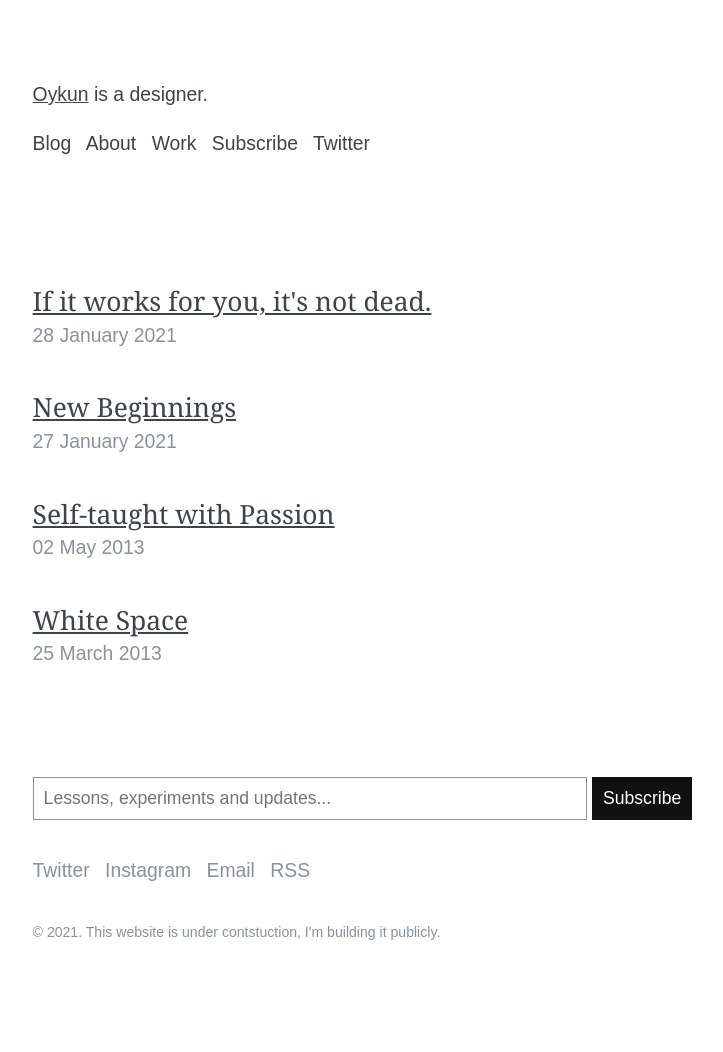
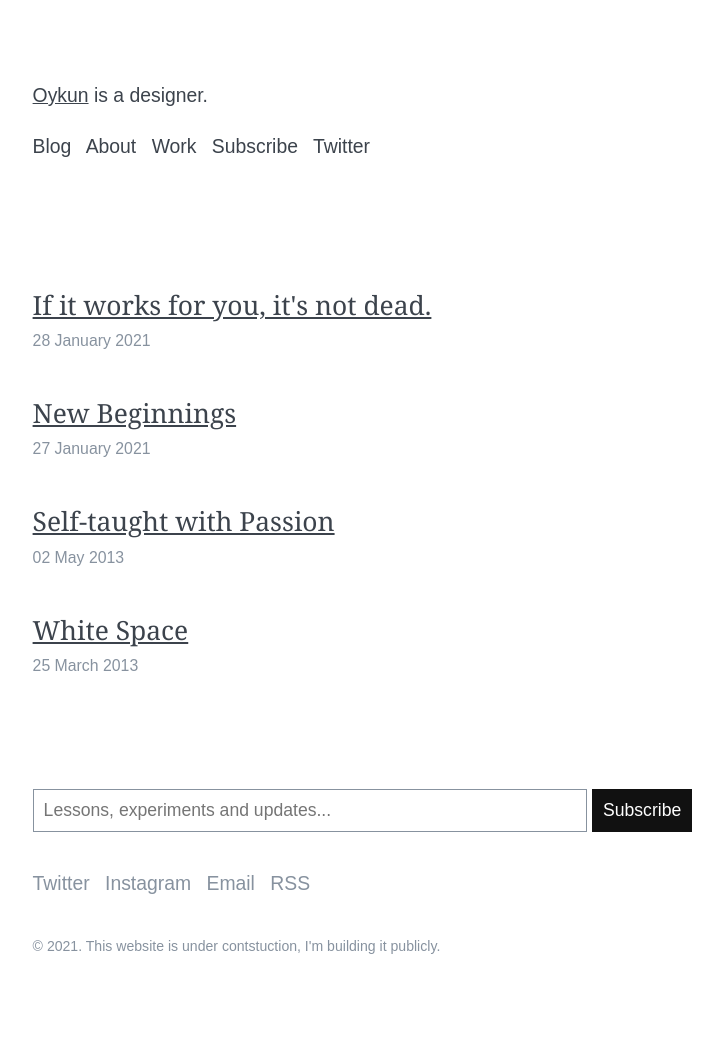
Before and after one commit to oykun/oykun.github.io, a Jekyll site: the page built from index.markdown, in a window 1280 px wide. Shown: the whole page, without its empty margins (185-908 px from the left). Built offline with Jekyll 4.4.1, drawn with Linux system fonts in a browser that asks for light colours.

```diff
--- a/css/main.scss
+++ b/css/main.scss
@@ -19,7 +19,7 @@
 $font-weight-light: 300;
 $font-weight-regular: 400;
 $font-weight-heavy: 700;
-$font-height: 1.6;
+$font-height: 1.7;
 
 // grid
 $width: 96%;
@@ -294,7 +294,6 @@
 	time {
 		color: $grey;
 		font-family: $sans-serif;
-
 	}
 
 }
--- a/index.markdown
+++ b/index.markdown
@@ -9,7 +9,7 @@
 <div class="row">
 	<article>
 		<a href="{{ post.url }}">{{ post.title }}</a>
-		<time datetime="{{ post.date | date: "%Y-%m-%d" }}" class="text-grey">{{ post.date | date_to_long_string }}</time>
+		<time datetime="{{ post.date | date: "%Y-%m-%d" }}" class="text-grey text-small">{{ post.date | date_to_long_string }}</time>
 	</article>
 </div>
 {% endfor %}
```
Also changed, not shown: 4 other files.
